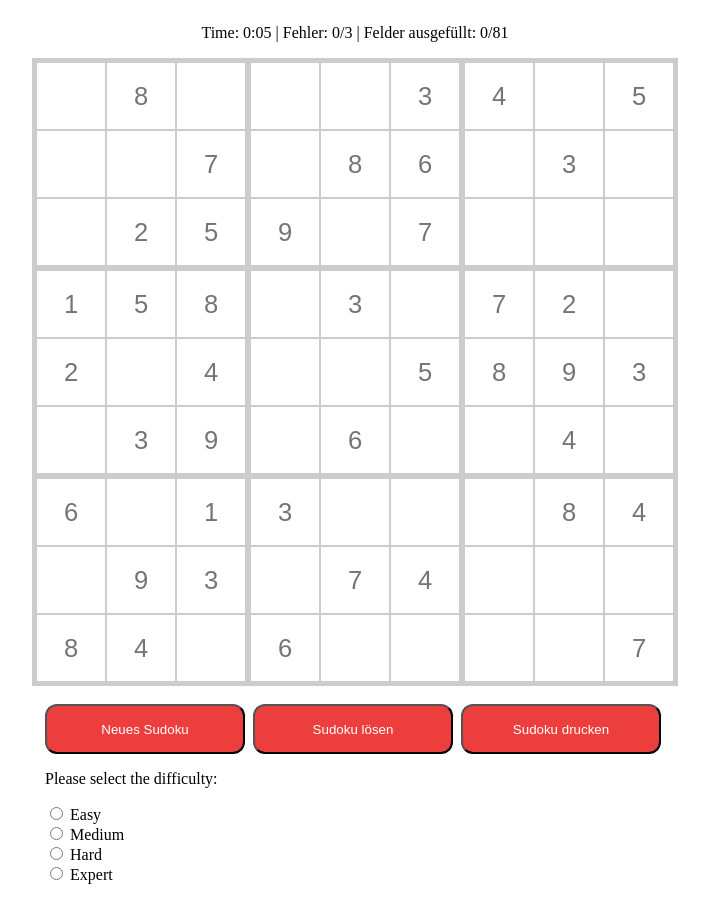
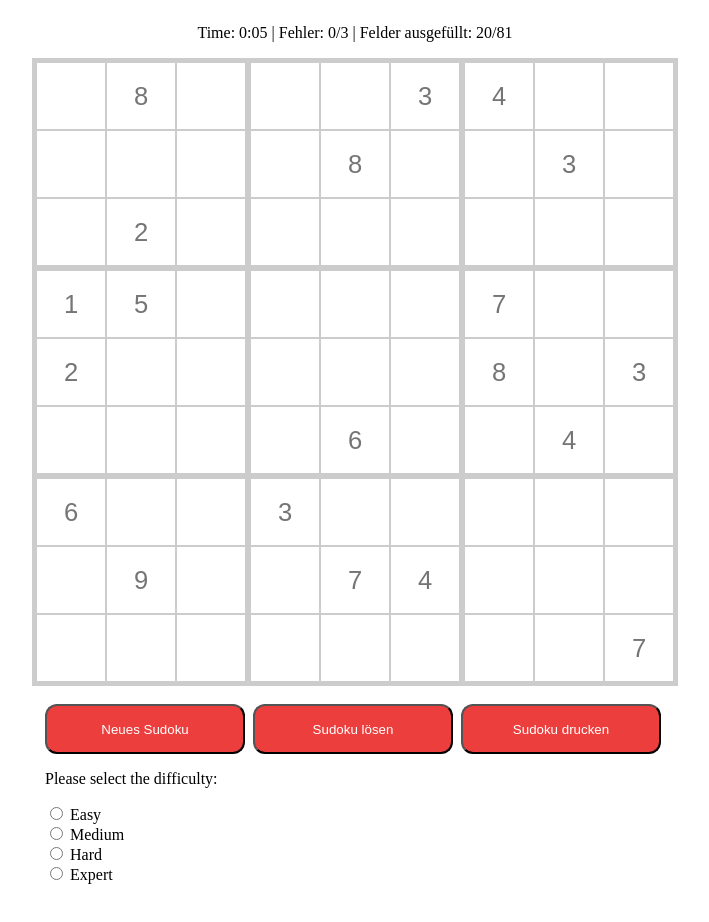
Before and after one commit to r0b-1n/sudoku-web, a website: page sudoku/sudoku.html in a window 1280 px wide. Shown: the whole page, without its empty margins (285-994 px from the left). Drawn offline with Linux system fonts and the light colour scheme; files that its build step writes are made by us from their sources.

Commit message:
modified:   Added some GUI Improvements

```diff
--- a/sudoku/sudoku.html
+++ b/sudoku/sudoku.html
@@ -8,7 +8,7 @@
 
 <body>
   <div>
-    <p style="display: inline-block;" id="timer">Time: 0:00</p> | <p style="display: inline-block;"  id="mistakes">Fehler: 0/3</p> | <p style="display: inline-block;" >Felder ausgefüllt: 0/81</p>
+    <p style="display: inline-block;" id="timer">Time: 0:00</p> | <p style="display: inline-block;"  id="mistakes">Fehler: 0/3</p> | <p style="display: inline-block;" id="count">Felder ausgefüllt: 0/81</p>
   </div>
 
   <div class="crossword" id="printableArea">
@@ -205,6 +205,9 @@ function generateSudoku() {
 
   resetTimer()  // We start by resetting the timer
 
+  const NewformattedCount = `Felder ausgefüllt: 0/81`;  // The formatted String for the Timer Display
+  document.getElementById('count').innerText = NewformattedCount; // The Timer Element that gets edited every time
+
   for (let i = 0; i <= 80; i++) {
         document.getElementById(i.toString()).placeholder = "";
         document.getElementById(i.toString()).style.pointerEvents = "all"
@@ -220,7 +223,20 @@ function generateSudoku() {
     arr.push(formattedString[i]);
   }
 
-  console.log(arr)
+  function countNonZeroNumbers(arr) {
+    let count = 0;
+    for (let i = 0; i < arr.length; i++) {
+      const num = parseInt(arr[i]);
+      if (!isNaN(num) && num !== 0) {
+        count++;
+      }
+    }
+    return count;
+    count = 0
+  }
+
+  const formattedCount = `Felder ausgefüllt: ${countNonZeroNumbers(arr)}/81`;  // The formatted String for the Timer Display
+  document.getElementById('count').innerText = formattedCount; // The Timer Element that gets edited every time
 
   for (let i = 0; i <= 80; i++) {
       if (formattedString[i] !== "0") {
@@ -342,7 +358,7 @@ function isSubgridValid(grid, startRow, startCol, num) {
 }
 
 function removeCells(grid) {
-  const difficulty = 40; // Adjust the number of cells to remove as per desired difficulty
+  const difficulty = 81-expert; // Adjust the number of cells to remove as per desired difficulty
 
   for (let i = 0; i < difficulty; i++) {
     let row, col;
```
